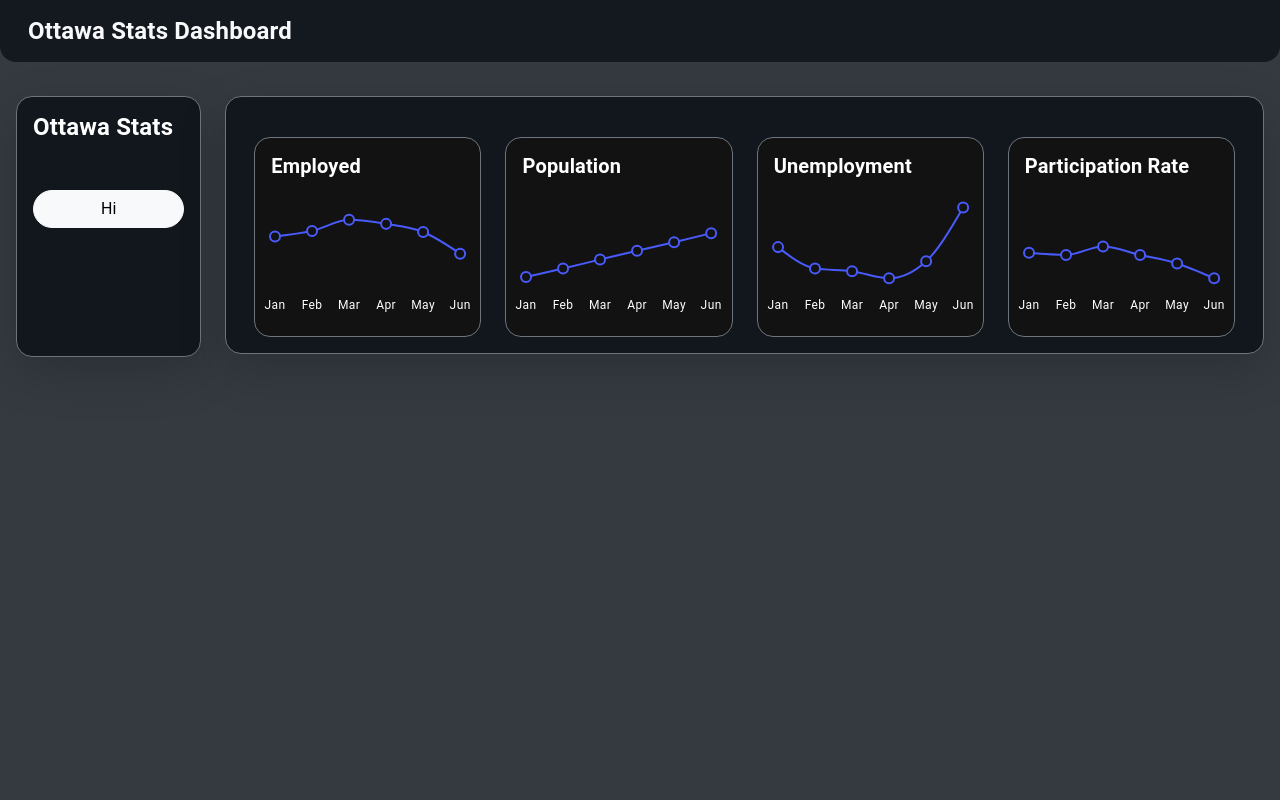
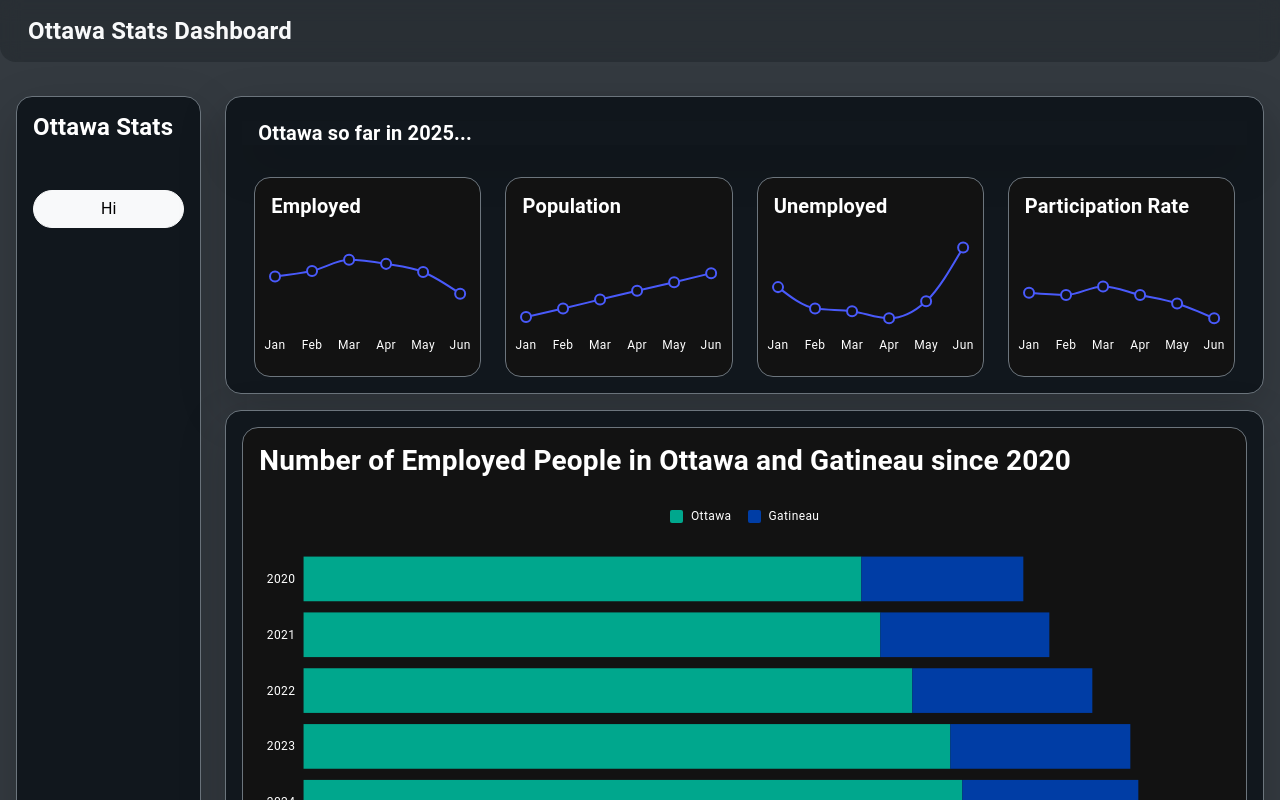
Before and after one commit to RayhanKarim1342/RayhanKarim-SEG3125-DataDashboard, a React (Create React App) app in the folder data-dashboard/: page / in a window 1280 px wide. Shown: the top 800 px of the page. Built offline with nearby package versions, Linux system fonts and the light colour scheme.

Commit message:
added a bar chart

```diff
--- a/data-dashboard/src/components/Dashboard.js
+++ b/data-dashboard/src/components/Dashboard.js
@@ -1,9 +1,32 @@
 import React from "react";
 import { LineChart } from "@mui/x-charts/LineChart";
+import { BarChart } from "@mui/x-charts/BarChart";
 import { Row, Col, Container, Button } from "react-bootstrap";
 import Paper from "@mui/material/Paper";
 
 const Dashboard = () => {
+  const employmentDataset = [
+    { year: "2020", ottawa: 596700, gatin: 173200 },
+    { year: "2021", ottawa: 616400, gatin: 180500 },
+    { year: "2022", ottawa: 650500, gatin: 192700 },
+    { year: "2023", ottawa: 691300, gatin: 192800 },
+    { year: "2024", ottawa: 704300, gatin: 188700 },
+    { year: "2025", ottawa: 697600, gatin: 187600 },
+  ];
+
+  const peopleFormatter = (value) => `${value.toLocaleString()} people`;
+
+  const horizontalChartSetting = {
+    xAxis: [
+      {
+        tickLabelInterval: (index) => index % 3 === 0,
+        margin: { right: 200 },
+      },
+    ],
+    height: 400,
+    margin: { left: 0, right: 100 },
+  };
+
   return (
     <Container fluid className="dashboard-container py-4">
       <Row>
@@ -20,9 +43,12 @@ const Dashboard = () => {
         </Col>
         <Col md={10}>
           <Row
-            className="gy-4 rounded-4 border border-secondary shadow-lg ms-0 me-1 p-3 mt-2"
+            className="gy-4 rounded-4 border border-secondary shadow-lg ms-0 me-1 pb-3 px-3 mt-2"
             style={{ backgroundColor: "#11171d" }}
           >
+            <h5 className="px-3 display-6 fs-5 text-white fw-bold shadow-lg">
+              Ottawa so far in 2025...
+            </h5>
             <Col md={3}>
               <Paper
                 variant="outlined"
@@ -53,6 +79,7 @@ const Dashboard = () => {
                   slotProps={{
                     legend: { hidden: true },
                   }}
+                  layout="horizontal"
                 />
               </Paper>
             </Col>
@@ -97,7 +124,7 @@ const Dashboard = () => {
                 className="p-0 rounded-4 border border-secondary"
               >
                 <h5 className="pt-3 px-3 display-6 fs-5 text-white fw-bold">
-                  Unemployment
+                  Unemployed
                 </h5>
                 <LineChart
                   xAxis={[
@@ -158,6 +185,50 @@ const Dashboard = () => {
               </Paper>
             </Col>
           </Row>
+          <Row
+            className="rounded-4 border border-secondary shadow-lg ms-0 me-1 p-3 mt-3"
+            style={{ backgroundColor: "#11171d" }}
+          >
+            <Paper
+              variant="outlined"
+              className="p-0 rounded-4 border border-secondary"
+            >
+              <h5 className="pt-3 px-3 display-6 fs-3 text-white fw-bold pb-3">
+                Number of Employed People in Ottawa and Gatineau since 2020
+              </h5>
+              <BarChart
+                dataset={employmentDataset}
+                yAxis={[{ scaleType: "band", dataKey: "year", width: 60 }]}
+                series={[
+                  {
+                    dataKey: "ottawa",
+                    label: "Ottawa",
+                    valueFormatter: peopleFormatter,
+                    stack: "total",
+                    color: "#00A78D",
+                  },
+                  {
+                    dataKey: "gatin",
+                    label: "Gatineau",
+                    valueFormatter: peopleFormatter,
+                    stack: "total",
+                    color: "#003DA5",
+                  },
+                ]}
+                layout="horizontal"
+                {...horizontalChartSetting}
+                sx={{
+                  "& .MuiChartsAxis-tickLabel": {
+                    maxWidth: "none",
+                    textOverflow: "unset",
+                    overflow: "visible",
+                    whiteSpace: "nowrap",
+                    fontSize: "1rem",
+                  },
+                }}
+              />
+            </Paper>
+          </Row>
         </Col>
       </Row>
     </Container>
--- a/data-dashboard/src/components/Navbar.js
+++ b/data-dashboard/src/components/Navbar.js
@@ -9,7 +9,7 @@ const NavigationBar = () => {
       fixed="top"
       className="px-3"
       style={{
-        backgroundColor: "rgba(17, 23, 29, 0.9)",
+        backgroundColor: "rgba(17, 23, 29, 0.3)",
         backdropFilter: "blur(10px)",
         WebkitBackdropFilter: "blur(10px)",
         borderBottomLeftRadius: "1rem",
```
